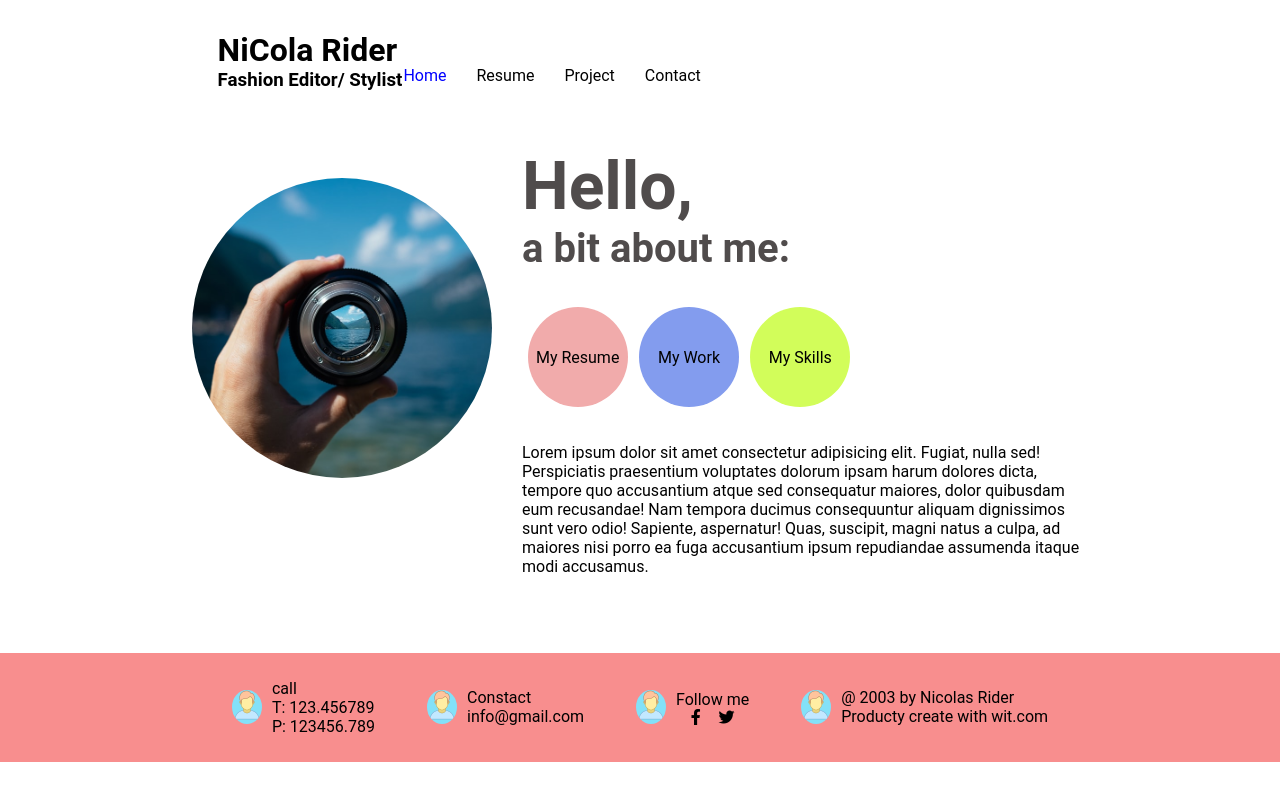
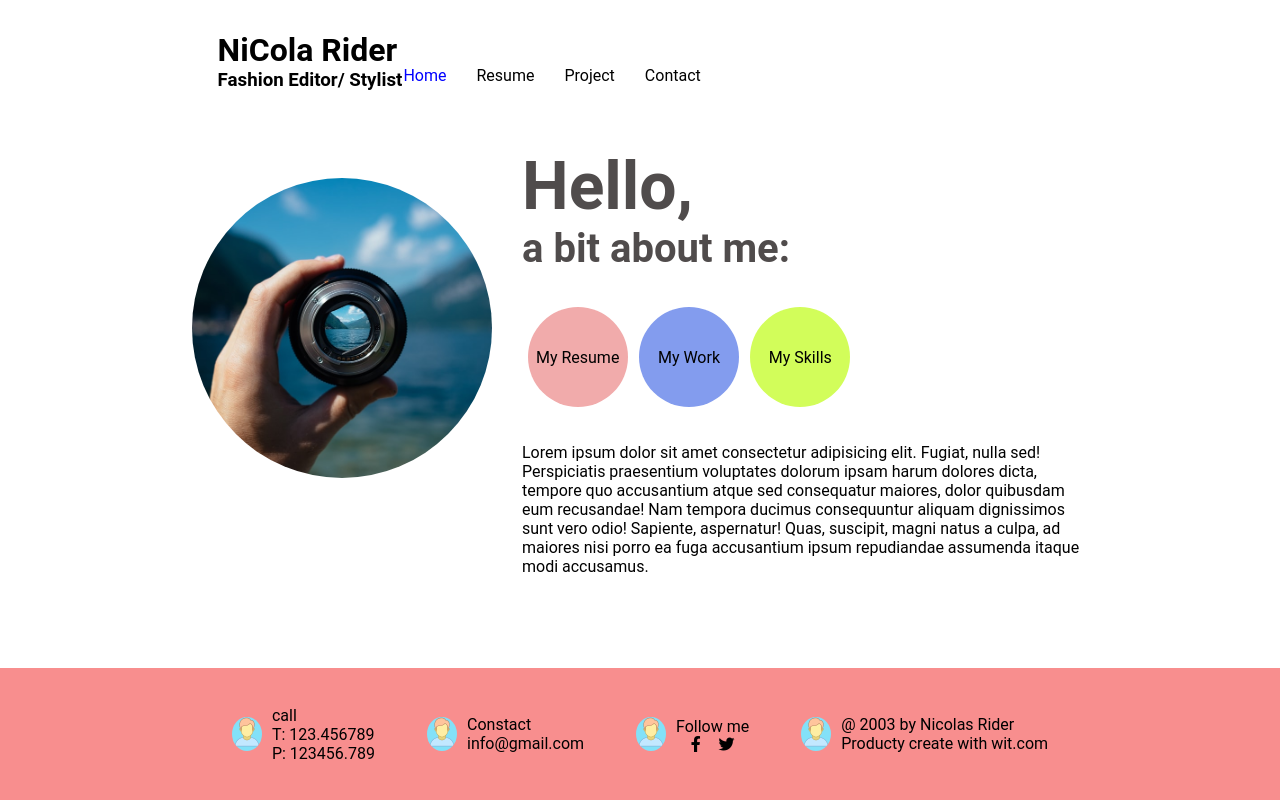
Before and after one commit to tryCod3/HTMLCSS-Rikai-Information-1, a plain HTML site: page index.html in a window 1280 px wide. Drawn offline with Linux system fonts and the light colour scheme; a web font is replaced by a local one.

Commit message:
fix(resposive): update flex-grow

```diff
--- a/style.css
+++ b/style.css
@@ -28,6 +28,7 @@ ul {
     padding-top: 31px;
     display: flex;
     flex-direction: column;
+    height: 100vh;
 }
 
 .center {
@@ -56,6 +57,7 @@ ul {
 
 .Header_Body_Wraper {
     margin: auto;
+    flex-grow: 2;
 }
 
 .Header {
@@ -121,6 +123,7 @@ ul {
 .footer {
     display: flex;
     background-color: rgb(248, 142, 142);
+    flex-grow: 3;
 }
 
 .footer_wrap {
```
